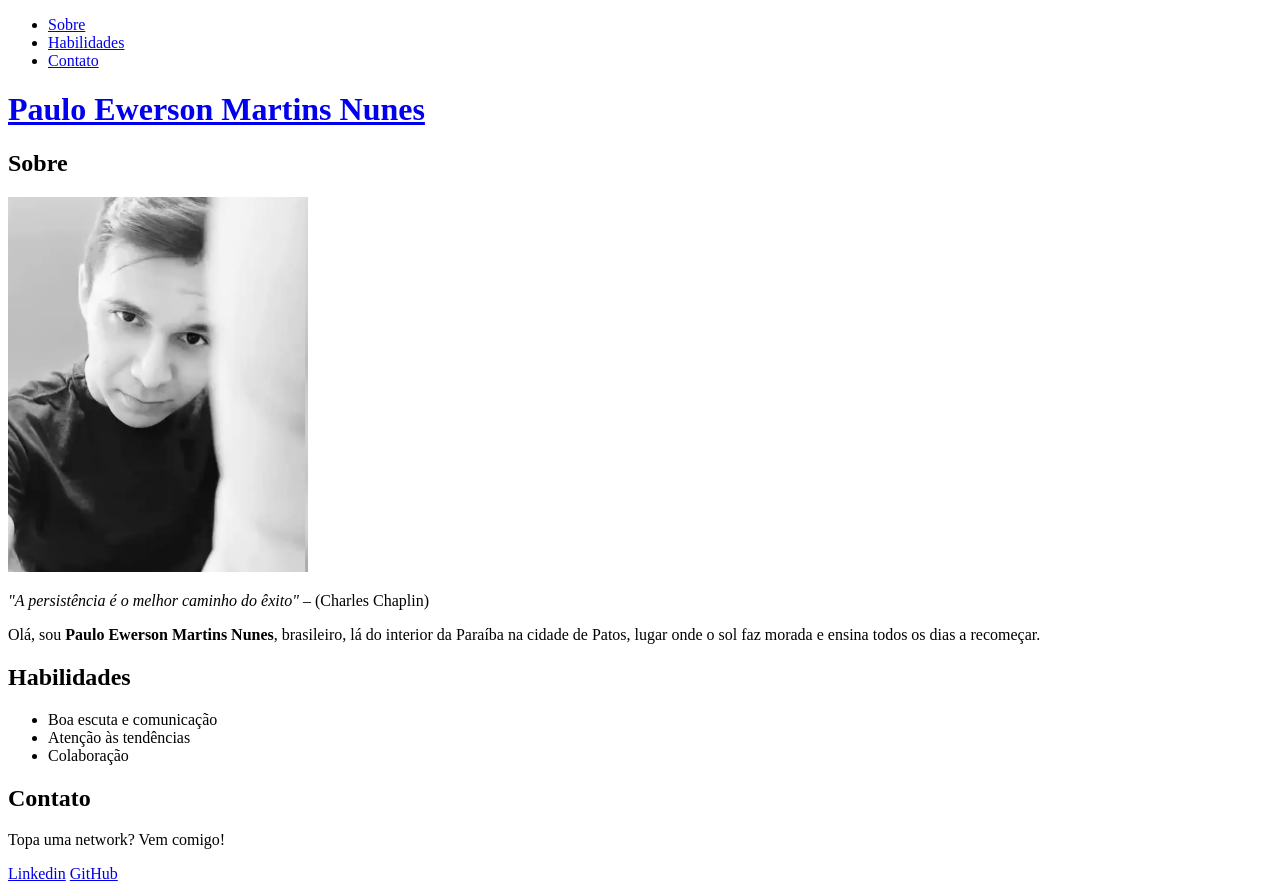
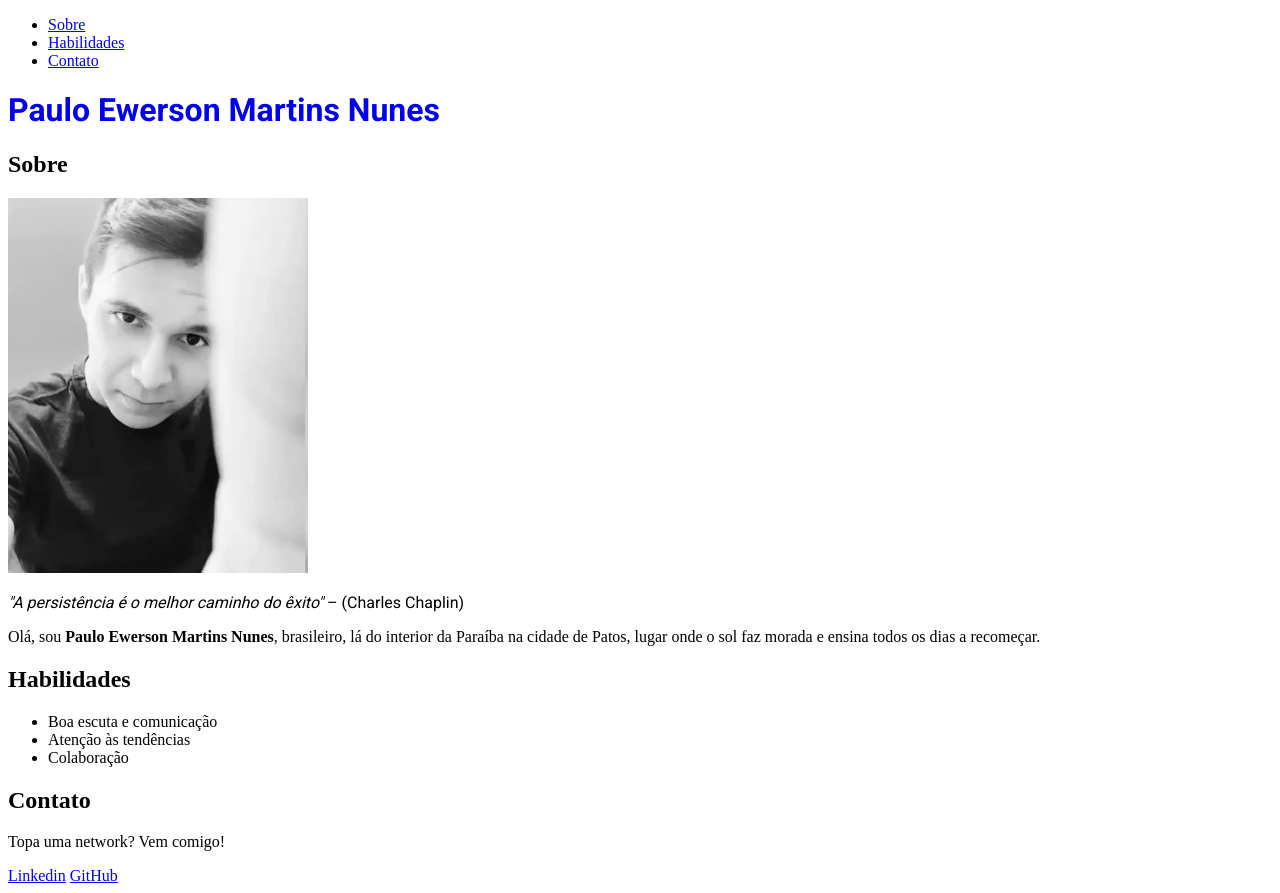
Before and after one commit to PauloEwerson/PauloEwerson.github.io, a plain HTML site: page index.html in a window 1280 px wide. Drawn offline with Linux system fonts and the light colour scheme.

Commit message:
Define fonte Roboto no hero e na descricao da img

```diff
--- a/index.html
+++ b/index.html
@@ -5,6 +5,17 @@
   <meta http-equiv="X-UA-Compatible" content="IE=edge">
   <meta name="viewport" content="width=device-width, initial-scale=1.0">
   <title>Document</title>
+  <link rel="preconnect" href="https://fonts.googleapis.com">
+  <link rel="preconnect" href="https://fonts.gstatic.com" crossorigin>
+  <link href="https://fonts.googleapis.com/css2?family=Roboto:wght@100;300;400;500;700;900&display=swap" rel="stylesheet">
+
+  <style>
+    .hero-section{
+      font-family: 'Roboto', sans-serif;
+      text-decoration: none;
+    }
+  </style>
+
 </head>
 <body>
 
@@ -28,7 +39,11 @@
 
     <!-- HOME -->
 
-<h1><a href="#imgPerfil">Paulo Ewerson Martins Nunes</a></h1>
+<h1>
+  <a href="#imgPerfil" class="hero-section">
+    Paulo Ewerson Martins Nunes
+  </a>
+</h1>
 
     <!-- END HOME -->
 
@@ -37,7 +52,7 @@
 <h2 id="sobre">Sobre</h2>
 
 <img id="imgPerfil" src="img/perfil.jpg" width="300px" alt='Imagem de Paulo Ewerson'>
-<p><em>"A persistência é o melhor caminho do êxito"</em> – (Charles Chaplin)</p>
+<p class="hero-section"><em>"A persistência é o melhor caminho do êxito"</em> – (Charles Chaplin)</p>
 
 <p>Olá, sou <strong>Paulo Ewerson Martins Nunes</strong>,
   brasileiro, lá do interior da Paraíba na cidade de Patos,
```
